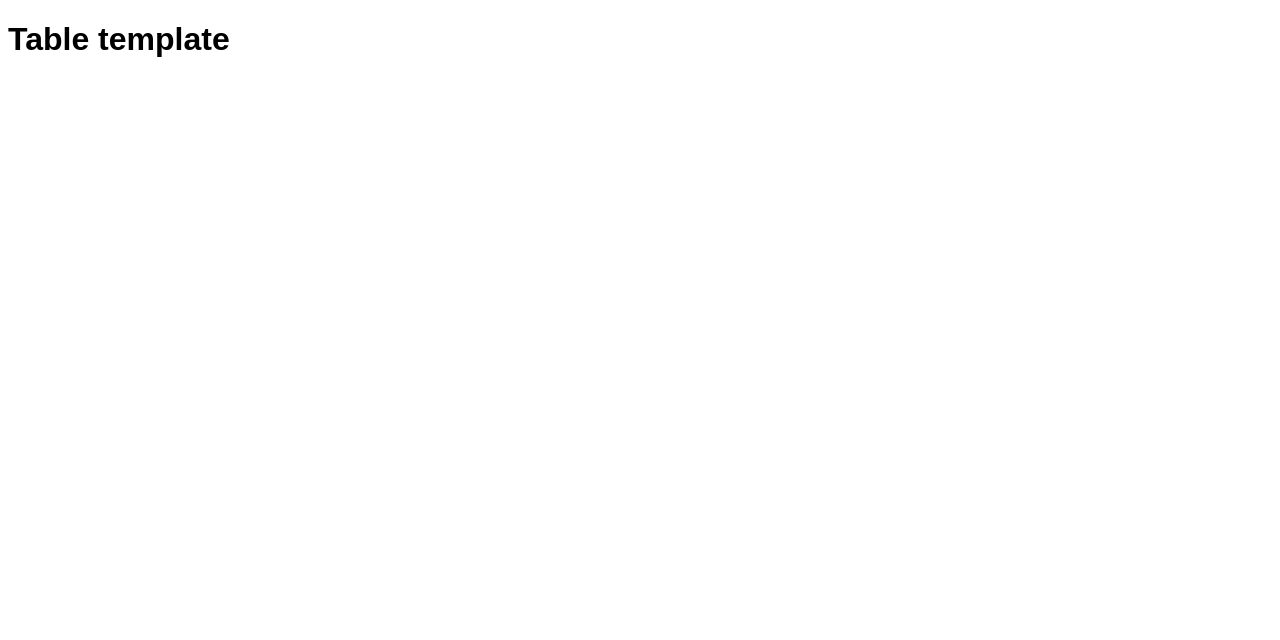
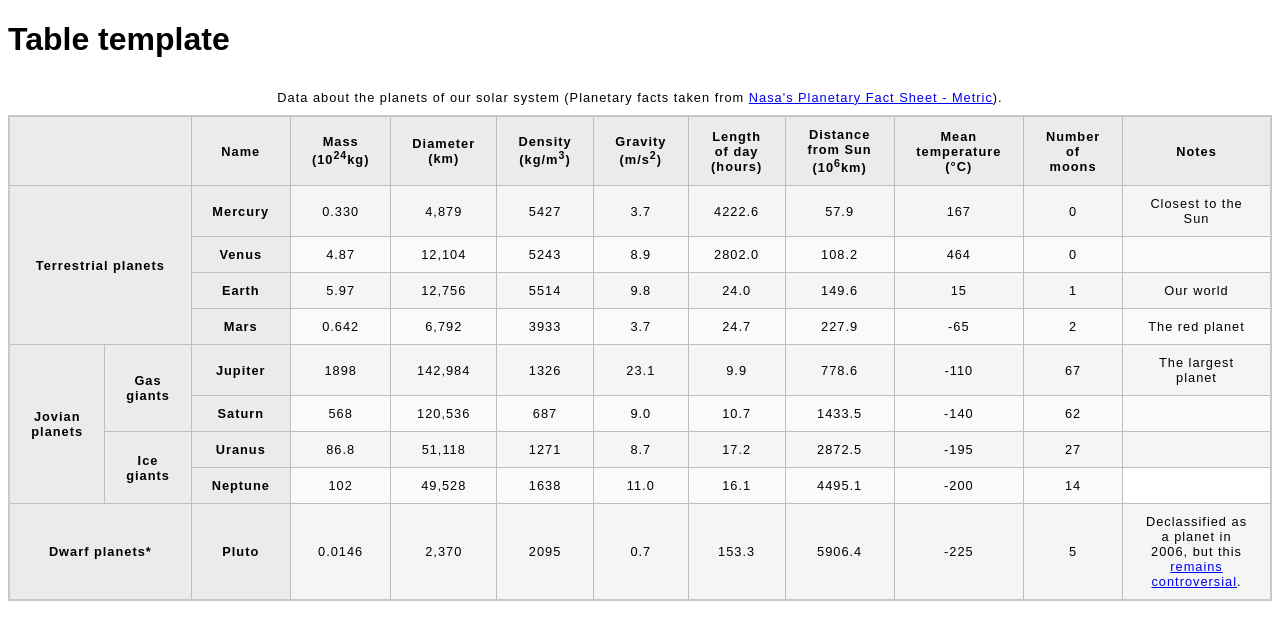
Before and after one commit to NickAcre/inft1206, a plain HTML site: page assignment2/part2/blank-template.html in a window 1280 px wide. Drawn offline with Linux system fonts and the light colour scheme.

Commit message:
finished part 2

```diff
--- a/assignment2/part2/blank-template.html
+++ b/assignment2/part2/blank-template.html
@@ -1,14 +1,156 @@
 <!DOCTYPE html>
 <html lang="en-US">
+
 <head>
   <meta charset="utf-8">
   <meta name="viewport" content="width=device-width">
   <title>Table template</title>
   <link href="minimal-table.css" rel="stylesheet" type="text/css">
 </head>
+
 <body>
   <h1>Table template</h1>
 
+  <table>
+    <caption>Data about the planets of our solar system (Planetary facts taken from <a href="http://nssdc.gsfc.nasa.gov/planetary/factsheet/">Nasa's Planetary Fact Sheet - Metric</a>).</caption>
+
+    <thead>
+      <tr>
+        <th scope="row" colspan="2"></th>
+        <th scope="col">Name</th>
+        <th scope="col">Mass (10<sup>24</sup>kg)</th>
+        <th scope="col">Diameter (km)</th>
+        <th scope="col">Density (kg/m<sup>3</sup>)</th>
+        <th scope="col">Gravity (m/s<sup>2</sup>)</th>
+        <th scope="col">Length of day (hours)</th>
+        <th scope="col">Distance from Sun (10<sup>6</sup>km)</th>
+        <th scope="col">Mean temperature (°C)</th>
+        <th scope="col">Number of moons</th>
+        <th scope="col">Notes</th>
+      </tr>
+    </thead>
+
+    <tbody>
+      <tr>
+        <th scope="row" colspan="2" rowspan="4">Terrestrial planets</th>
+        <th scope="row">Mercury</th>
+        <td>0.330</td>
+        <td>4,879</td>
+        <td>5427</td>
+        <td>3.7</td>
+        <td>4222.6</td>
+        <td>57.9</td>
+        <td>167</td>
+        <td>0</td>
+        <td>Closest to the Sun</td>
+      </tr>
+
+      <tr>
+        <th scope="row">Venus</th>
+        <td>4.87</td>
+        <td>12,104</td>
+        <td>5243</td>
+        <td>8.9</td>
+        <td>2802.0</td>
+        <td>108.2</td>
+        <td>464</td>
+        <td>0</td>
+        <td></td>
+      </tr>
+
+      <tr>
+        <th scope="row">Earth</th>
+        <td>5.97</td>
+        <td>12,756</td>
+        <td>5514</td>
+        <td>9.8</td>
+        <td>24.0</td>
+        <td>149.6</td>
+        <td>15</td>
+        <td>1</td>
+        <td>Our world</td>
+      </tr>
+
+      <tr>
+        <th scope="row">Mars</th>
+        <td>0.642</td>
+        <td>6,792</td>
+        <td>3933</td>
+        <td>3.7</td>
+        <td>24.7</td>
+        <td>227.9</td>
+        <td>-65</td>
+        <td>2</td>
+        <td>The red planet</td>
+      </tr>
+
+      <tr>
+        <th scope="row" rowspan="4">Jovian planets</th>
+        <th scope="row" rowspan="2">Gas giants</th>
+        <th scope="row">Jupiter</th>
+        <td>1898</td>
+        <td>142,984</td>
+        <td>1326</td>
+        <td>23.1</td>
+        <td>9.9</td>
+        <td>778.6</td>
+        <td>-110</td>
+        <td>67</td>
+        <td>The largest planet</td>
+      </tr>
+      <tr>
+        <th scope="row">Saturn</th>
+        <td>568</td>
+        <td>120,536</td>
+        <td>687</td>
+        <td>9.0</td>
+        <td>10.7</td>
+        <td>1433.5</td>
+        <td>-140</td>
+        <td>62</td>
+        <td></td>
+      </tr>
+      <tr>
+        <th rowspan="2">Ice giants</th>
+        <th scope="row">Uranus</th>
+        <td>86.8</td>
+        <td>51,118</td>
+        <td>1271</td>
+        <td>8.7</td>
+        <td>17.2</td>
+        <td>2872.5</td>
+        <td>-195</td>
+        <td>27</td>
+        <td></td>
+      </tr>
+      <tr>
+        <th scope="row">Neptune</th>
+        <td>102</td>
+        <td>49,528</td>
+        <td>1638</td>
+        <td>11.0</td>
+        <td>16.1</td>
+        <td>4495.1</td>
+        <td>-200</td>
+        <td>14</td>
+      </tr>
+      <tr>
+        <th colspan="2">Dwarf planets*</th>
+        <th scope="row">Pluto</th>
+        <td>0.0146</td>
+        <td>2,370</td>
+        <td>2095</td>
+        <td>0.7</td>
+        <td>153.3</td>
+        <td>5906.4</td>
+        <td>-225</td>
+        <td>5</td>
+        <td>Declassified as a planet in 2006, but this <a href="http://www.usatoday.com/story/tech/2014/10/02/pluto-planet-solar-system/16578959/">remains controversial</a>.</td>
+      </tr>
+    </tbody>
+
+  </table>
 
 </body>
+
 </html>
```
Lines whose indentation alone changed are shown as unchanged.
